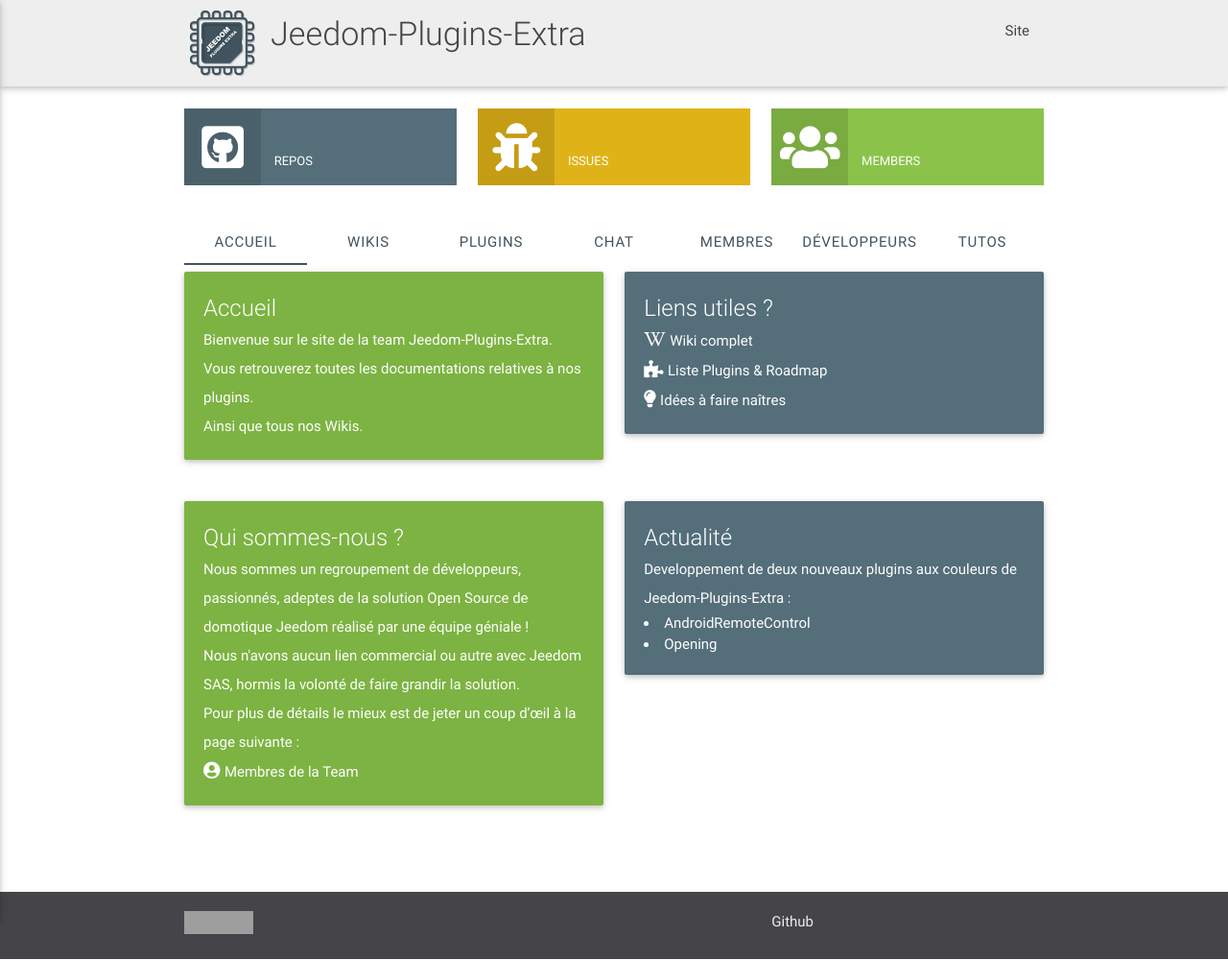
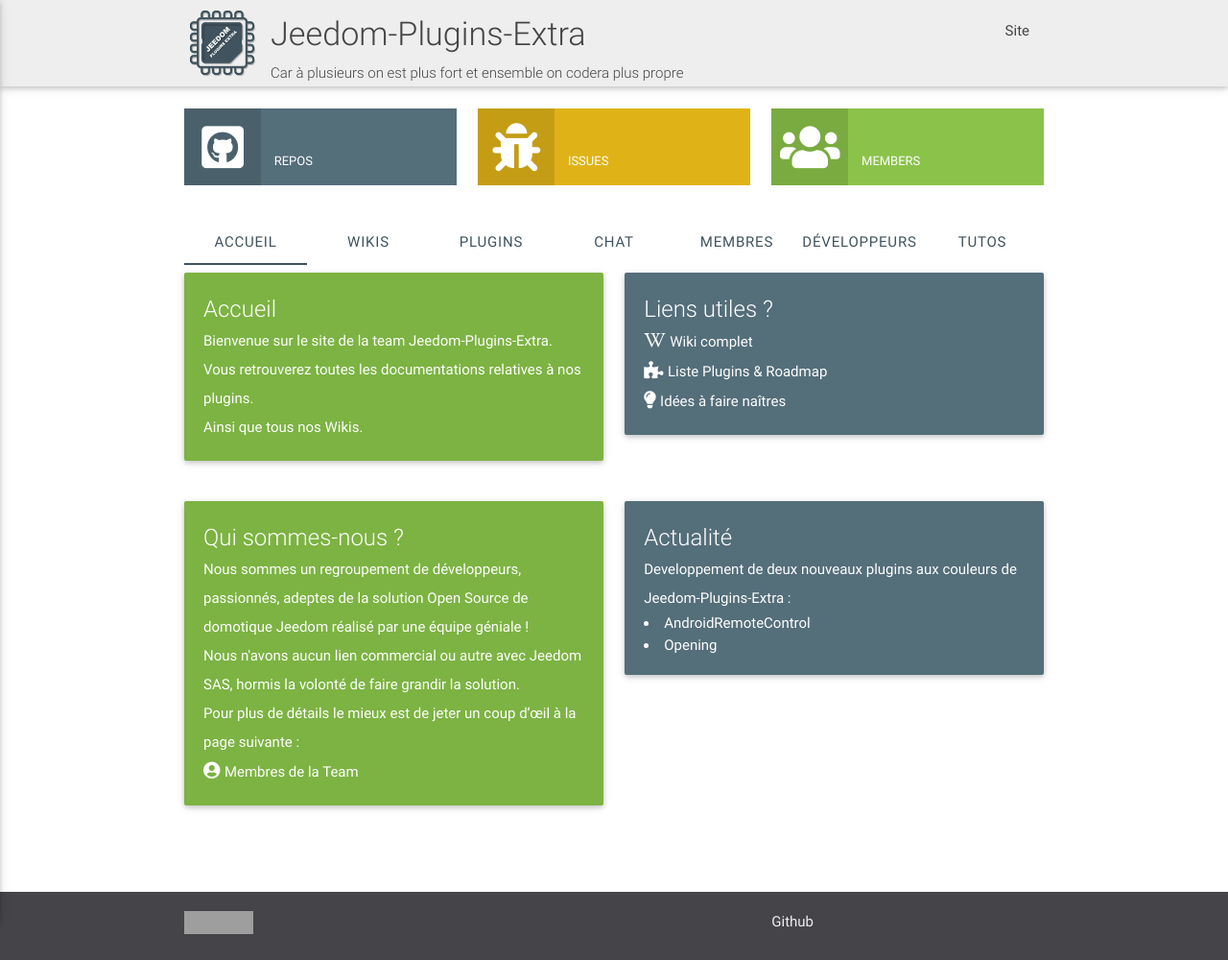
Before and after one commit to NextDom/NextDom.github.io, a Jekyll site: the page index.html, which Jekyll copies as it is, in a window 1280 px wide. Shown: the whole page at 96% size. Built offline with Jekyll 4.4.1, drawn with Linux system fonts in a browser that asks for light colours; nearby versions of some CDN libraries; grey boxes are pictures that could not be loaded.

Commit message:
Update index.html

```diff
--- a/index.html
+++ b/index.html
@@ -31,7 +31,9 @@
  			<div class="nav-wrapper container">
  				<a id="logo-container" href="https://jeedom-plugins-extra.github.io/" class="brand-logo left"><img src="img/logoblue.png" style="height:80px;margin-top:5px"></a>
  				<ul class="titre">
- 					<li><h4>Jeedom-Plugins-Extra</h4></li>
+ 					<li><h4>Jeedom-Plugins-Extra
+       <h6>Car à plusieurs on est plus fort et ensemble on codera plus propre</h6>
+      </h4></li>
  				</ul>
  				<a href="https://jeedom-plugins-extra.github.io/" data-activates="nav-mobile" class="button-collapse btn-floating btn-large waves-effect waves-light jeedomcolorbg"><i class="material-icons">menu</i></a>
  				<ul class="right hide-on-med-and-down">
```
